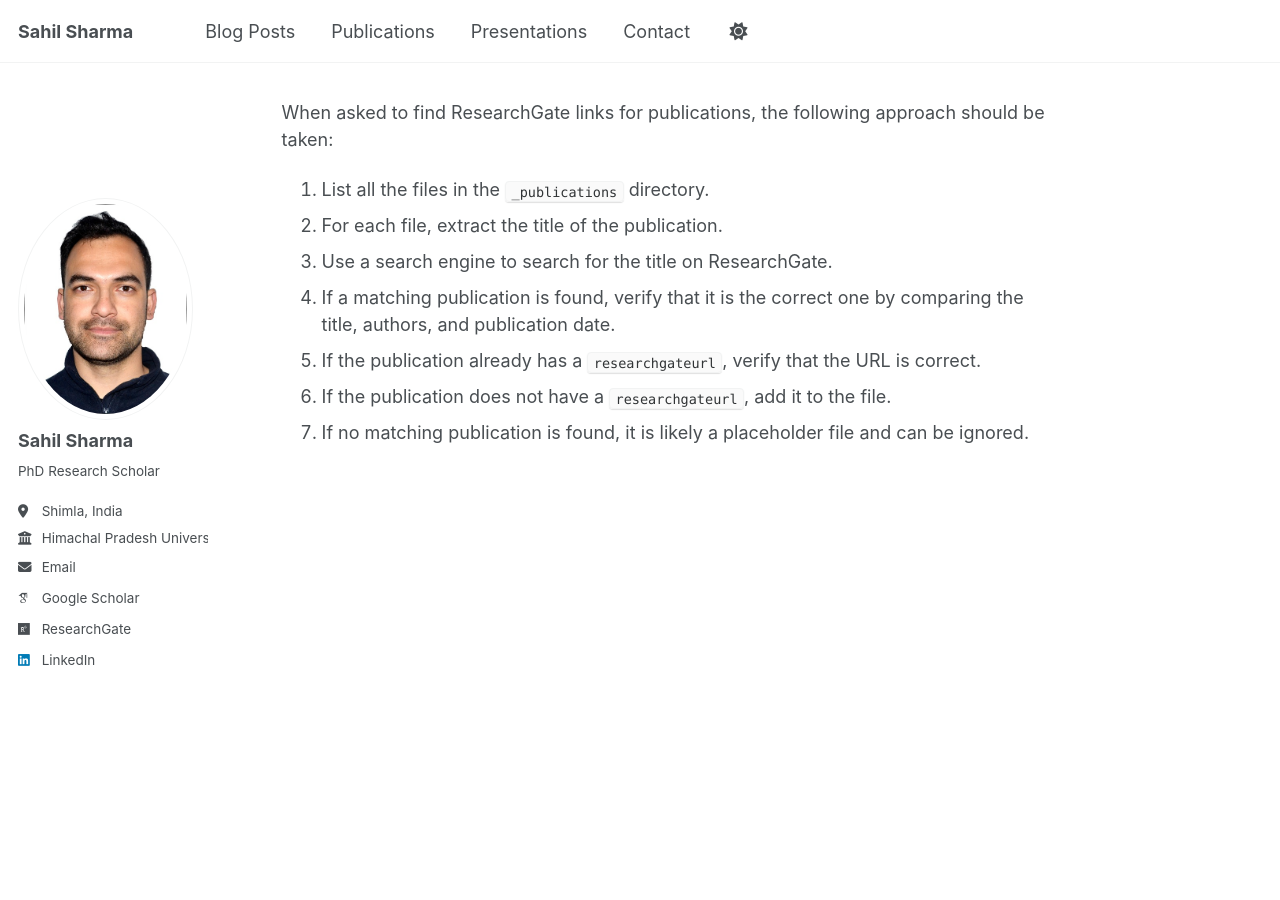
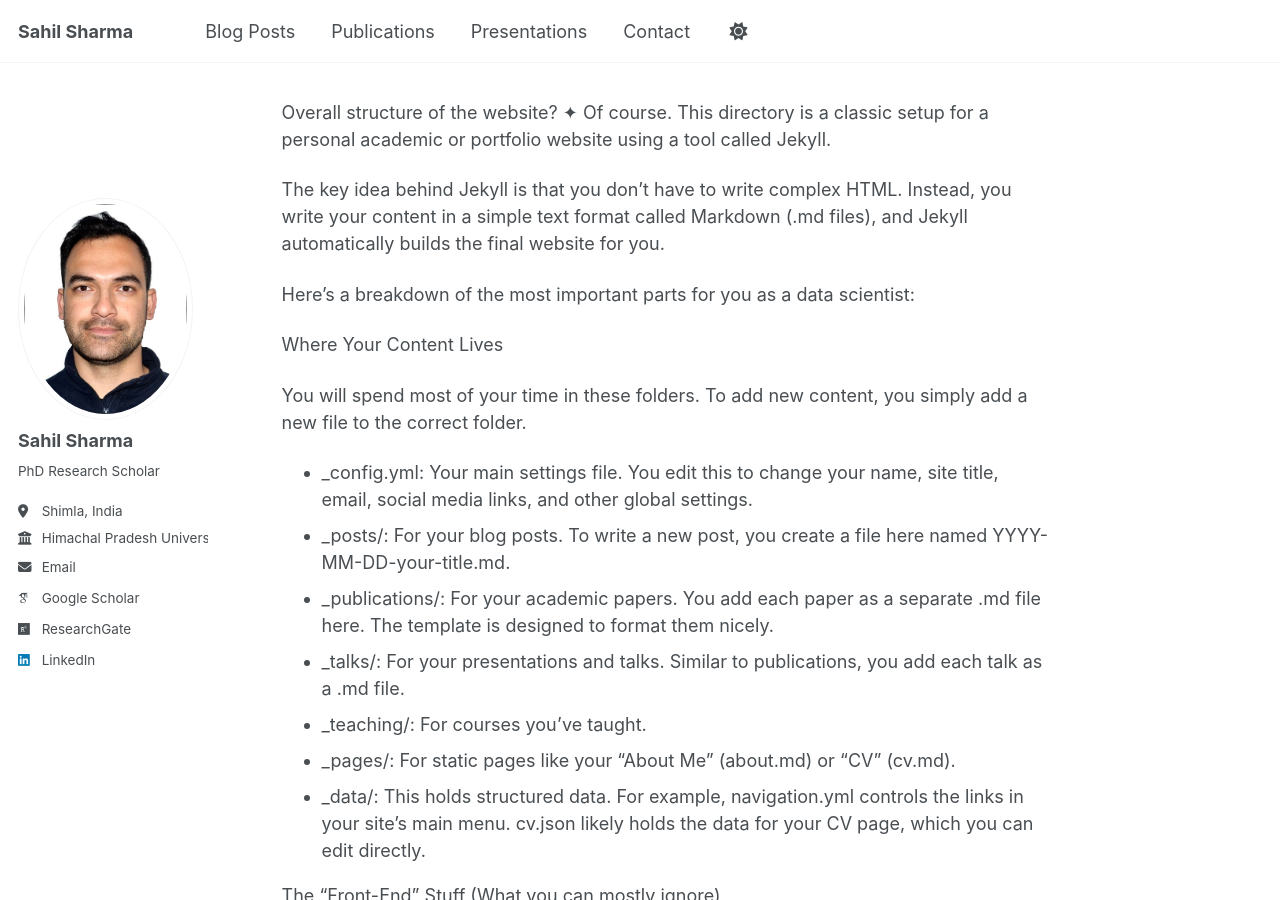
Before and after one commit to sahil-datascience/sahil-datascience.github.io, a Jekyll site: the page built from GEMINI.md, in a window 1280 px wide and 900 px high. Built offline with Jekyll 4.4.1, drawn with Linux system fonts in a browser that asks for light colours; some web fonts are replaced; our own code applies the rules of GitHub Pages for plain Markdown files; some of the changed text lies outside the part shown.

Commit message:
docs: restore and update GEMINI.md

````diff
--- a/GEMINI.md
+++ b/GEMINI.md
@@ -1,3 +1,89 @@
+Overall structure of the website?
+✦ Of course. This directory is a classic setup for a personal academic or portfolio website using a tool called Jekyll.
+
+  The key idea behind Jekyll is that you don't have to write complex HTML. Instead, you write your content in a simple text format called
+  Markdown (.md files), and Jekyll automatically builds the final website for you.
+
+  Here’s a breakdown of the most important parts for you as a data scientist:
+
+  Where Your Content Lives
+
+  You will spend most of your time in these folders. To add new content, you simply add a new file to the correct folder.
+
+   * _config.yml: Your main settings file. You edit this to change your name, site title, email, social media links, and other global
+     settings.
+   * _posts/: For your blog posts. To write a new post, you create a file here named YYYY-MM-DD-your-title.md.
+   * _publications/: For your academic papers. You add each paper as a separate .md file here. The template is designed to format them nicely.
+   * _talks/: For your presentations and talks. Similar to publications, you add each talk as a .md file.
+   * _teaching/: For courses you've taught.
+   * _pages/: For static pages like your "About Me" (about.md) or "CV" (cv.md).
+   * _data/: This holds structured data. For example, navigation.yml controls the links in your site's main menu. cv.json likely holds the
+     data for your CV page, which you can edit directly.
+
+  The "Front-End" Stuff (What you can mostly ignore)
+
+  These folders control the look and feel of your site. You generally won't need to touch these unless you want to make significant design
+  changes.
+
+
+   * _layouts/ & _includes/: These are HTML templates that define the structure of your pages.
+   * _sass/ & assets/: These folders control the styling (colors, fonts, layout) and hold assets like images or CSS files.
+
+  The Generated Website (Do Not Touch!)
+
+
+   * _site/: This is important. This folder contains the final, generated website that people see. You should never edit files in this
+     directory directly, because Jekyll will delete and rewrite everything in it every time it builds the site.
+
+  ---
+
+  What You Can Do (Common Tasks)
+
+  Based on this structure, here are things I can help you with:
+
+
+   1. Add a new publication, blog post, or talk.
+   2. Update your CV by editing _data/cv.json or _pages/cv.md.
+   3. Change your bio or social media links in _config.yml.
+   4. Add a new page (like a "Projects" or "Contact" page).
+   5. Change the navigation menu.
+
+
+  Just tell me what you'd like to accomplish, and I can guide you through the steps or perform them for you.
+
+---
+
+## Gemini Workflow Notes
+
+**Git Commit Workflow:**
+
+The `run_shell_command` tool has issues with `git commit -m "..."` on this Windows system due to quote handling. To commit changes successfully, use the following file-based method:
+
+1.  **Stage Files:** Use `git add .` or `git add <file1> <file2>...` to stage all necessary changes.
+2.  **Write Commit Message:** Create a temporary file with the commit message.
+    ```
+    [tool_code]
+    write_file('commit_message.txt', 'feat: A descriptive commit message')
+    [/tool_code]
+    ```
+3.  **Commit from File:** Use the `-F` flag to commit using the message from the file.
+    ```
+    [tool_code]
+    run_shell_command('git commit -F commit_message.txt')
+    [/tool_code]
+    ```
+4.  **Clean Up:** Delete the temporary file. Since the OS is Windows, use `del`.
+    ```
+    [tool_code]
+    run_shell_command('del commit_message.txt')
+    [/tool_code]
+    ```
+5.  **Push:** Push the changes to the remote repository.
+    ```
+    [tool_code]
+    run_shell_command('git push')
+    [/tool_code]
+    ```
 
 When asked to find ResearchGate links for publications, the following approach should be taken:
 
````
